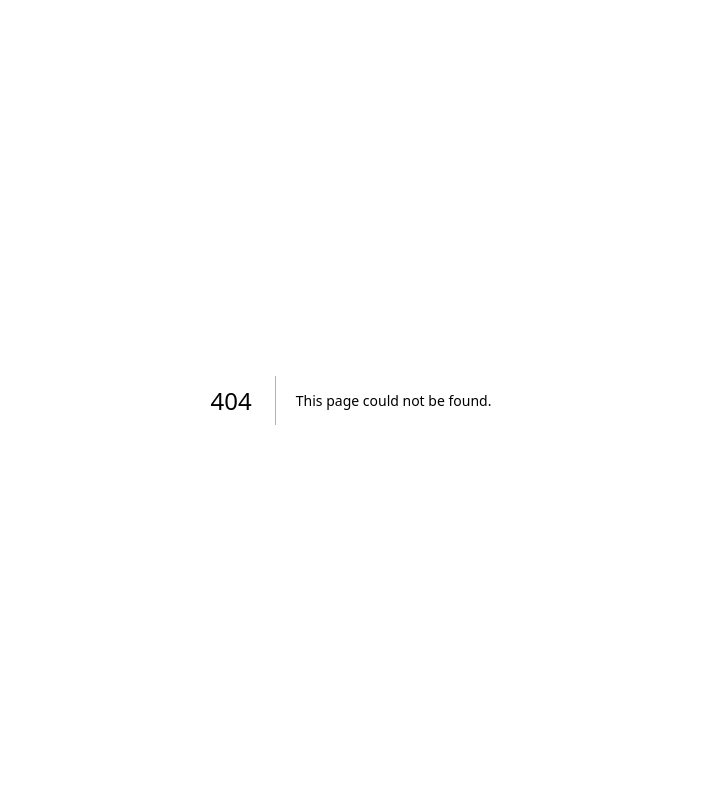
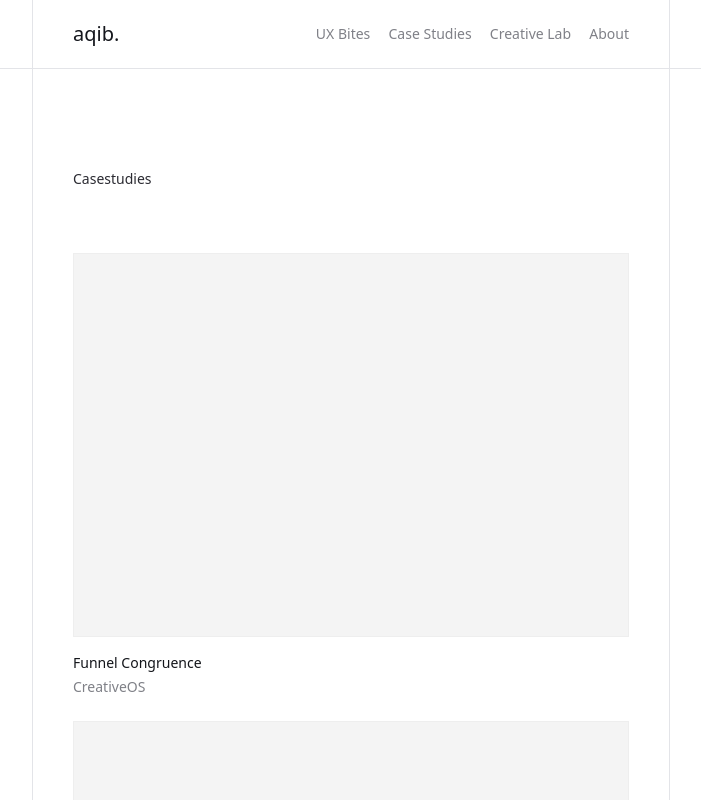
Before and after one commit to devmjkhan-creator/Portfolio, a Next.js app in the folder portfolio/: page /case-studies in a window 1280 px wide. Before the commit this address had no page. Shown: the top 800 px of the page, without its empty margins (289-990 px from the left). Built offline with nearby package versions, Linux system fonts and the light colour scheme.

Commit message:
casestudy page added

```diff
--- /dev/null
+++ b/portfolio/app/case-studies/page.tsx
@@ -0,0 +1,36 @@
+import React from 'react'
+import Navbar from '../components/navbar'
+import Casepagesec from '../sections/casepagesec'
+import Footer from '../components/footer'
+
+const page = () => {
+  return (
+    <>
+    <Navbar/>
+    <div className='w-full min-h-screen relative flex items-center  flex-col bg-[(--color-bg)] font-inter'>
+       <div className='w-full flex items-center justify-center  border-b border-b-(--color-border) '>
+        {/* main container type:Center */}
+        <div className='w-full relative max-w-[39.875em] items-center justify-center  sm:border-r border-r-(--color-border) sm:border-l border-l-(--color-border)  sm:px-10 px-5 sm:pt-25 pt-20 sm:pb-25 pb-25 flex flex-col gap-7.5 sm:gap-25'>
+            <div className='flex flex-col sm:gap-16 gap-10 w-full '>
+                <p className='text-[14px] tracking-[-0.14%] leading-5 text-[#2B2B32]'>Casestudies</p>
+
+
+                {/* block container */}
+               <Casepagesec/>
+
+
+            </div>
+            <p className='text-[#14161B] text-[14px] tracking-[-0.14%] leading-5'>Cooking more...</p>
+
+        </div>
+       </div>
+
+       <Footer/>
+
+    </div>
+
+    </>
+  )
+}
+
+export default page
--- a/portfolio/app/components/ casestudycard.tsx
+++ b/portfolio/app/components/ casestudycard.tsx
@@ -6,7 +6,7 @@ type CaseStudyCardProps = {
 
 const CaseStudyCard = ({ title, client, image }: CaseStudyCardProps) => {
   return (
-    <div className="flex flex-col gap-1 ">
+    <div className="flex flex-col gap-1 font-inter ">
       <div className="w-full sm:h-96 h-60.5 bg-[#f4f4f4] border border-[#eeeeee] overflow-hidden">
         {image && <img src={image} alt={title} className="w-full h-full object-cover" />}
       </div>
--- /dev/null
+++ b/portfolio/app/components/casestudypage.tsx
@@ -0,0 +1,25 @@
+import React from 'react'
+type Casestudypageprops={
+  title : string
+  client : string
+  image?: string
+}
+
+const Casestudypage = ({title,client,image}:Casestudypageprops) => {
+  return (
+        <div className='flex flex-col gap-4 font-inter'>
+
+           <div className='w-full sm:h-96 h-60.5 bg-[#f4f4f4] border border-[#EEEEEE]'>
+             {image && <img src={image} alt={title} className="w-full h-full object-cover" />}
+           </div>
+          <div className='flex flex-col gap-1'>
+                <p className='text-[14px] tracking-[-0.14%] leading-5 text-[#14161B] '>{title}</p>
+                <p className='text-(--color-text-dark) text-[14px] tracking-[-0.14%] leading-5'>{client}</p>
+          </div>
+
+        </div>
+
+  )
+}
+
+export default Casestudypage
--- a/portfolio/app/components/footer.tsx
+++ b/portfolio/app/components/footer.tsx
@@ -11,7 +11,7 @@ const Footer = () => {
   return (
     <>
          {/* block5 */}
-    <div className='w-full  flex items-center justify-center border-b border-b-(--color-border) '>
+    <div className='w-full  flex items-center justify-center border-b border-b-(--color-border) font-inter '>
       <div className='w-full sm:max-w-[39.875em]  h-full sm:border-r border-r-(--color-border)  sm:gap-[40.92px] gap-16 flex flex-col items-center justify-center  sm:border-l border-l-(--color-border) sm:pt-[22vh] pt-[13.70vh] pb-[4vh] sm:px-0 px-5'>
         {/* button */}
         <button className='rounded-4xl  sm:py-10 sm:px-10  py-6 px-10   border-(--color-border) border'><h2 className='font-medium sm:text-[48px] text-[24px] '>Work with me?</h2></button>
@@ -67,7 +67,7 @@ const Footer = () => {
       </div>
     </div>
     {/* block6 */}
-    <div className='w-full  flex items-center justify-center '>
+    <div className='w-full  flex items-center justify-center font-inter'>
       <div className='w-full sm:w-[39.875em] h-full sm:border-r border-r-(--color-border)  sm:border-l border-l-(--color-border) sm:py-10 py-8 items-center flex justify-center'>
         <p className='text-[14px] tracking-[-0.6%] leading-5 text-(--color-text-dark)'>© 2026 Aqib.</p>
       </div>
--- a/portfolio/app/components/navbar.tsx
+++ b/portfolio/app/components/navbar.tsx
@@ -4,7 +4,7 @@ import Link from 'next/link'
 
 const Navbar = () => {
   return (
-    <div className='w-full sm:h-[8.60vh] h-[8vh] bg-[(--color-bg)] relative  top-0  border-b-[#E3E4E8]   border-b flex items-center justify-center z-50'>
+    <div className='w-full sm:h-[8.60vh] h-[8vh] bg-[(--color-bg)] relative  top-0  border-b-[#E3E4E8]   border-b flex items-center justify-center z-50 font-inter'>
         <div className=' relative mx-auto w-full sm:max-w-[39.875em] border-r-[#E3E4E8] border-l-[#E3E4E8]  sm:border-r sm:border-l h-full items-center justify-between flex flex-row px-5 sm:px-10'>
 
                <div>
--- a/portfolio/app/components/uxbites.tsx
+++ b/portfolio/app/components/uxbites.tsx
@@ -7,7 +7,7 @@ type UxbitesProps = {
 
 const Uxbites= ({ text,image }: UxbitesProps) => {
   return (
-     <div className='w-full b gap-6 flex flex-col items-center justify-center'>
+     <div className='w-full b gap-6 flex flex-col items-center justify-center font-inter'>
                 <div className='w-full sm:h-79.75 h-50.25 bg-[#f4f4f4]'>
                     {image && <img src={image} alt="" className="w-full h-full object-cover" />}
                 </div>
--- a/portfolio/app/globals.css
+++ b/portfolio/app/globals.css
@@ -10,3 +10,6 @@
 .font-caveat {
   font-family: var(--font-caveat), cursive;
 }
+body {
+  font-family: var(--font-inter);
+}
--- a/portfolio/app/layout.tsx
+++ b/portfolio/app/layout.tsx
@@ -1,5 +1,5 @@
 import type { Metadata } from "next";
-import { Geist, Geist_Mono, Caveat } from "next/font/google";
+import { Geist, Geist_Mono, Caveat, Inter } from "next/font/google";
 import "./globals.css";
 
 const geistSans = Geist({
@@ -17,6 +17,11 @@ const caveat = Caveat({
   weight: ["400"],
   display: "swap",
   variable: "--font-caveat",
+});
+const inter = Inter({
+  subsets: ["latin"],
+  display: "swap",
+  variable: "--font-inter",
 });
 
 export const metadata: Metadata = {
--- a/portfolio/app/page.tsx
+++ b/portfolio/app/page.tsx
@@ -19,7 +19,7 @@ const page = () => {
   return (
     <>
     <Navbar/>
-  <div className='relative w-full  min-h-screen  flex flex-col bg-[(--color-bg)]'>
+  <div className='relative w-full  min-h-screen  flex flex-col bg-[(--color-bg)] font-inter'>
 
 
     {/* block1 */}
@@ -32,13 +32,13 @@ const page = () => {
          <div className='flex items-center justify-center flex-col gap-4  sm:px-19 px-0'>
           <h1 className="font-caveat text-[#62636a] text-[20px] font-normal tracking-[-0.14%]">Hey, I’m Aqib</h1>
           <p className='text-[16px] tracking-[-0.14%] leading-[155%] text-center '>
-              <span className='block sm:hidden'>
+              <span className='block sm:hidden font-inter'>
                 With 4+ years of experience designing <br />
                B2B SaaS products, I’ve designed <br />
                  experiences across SaaS, fintech, <br />
                 and ERP platforms.
                 </span>
-            <span className='hidden sm:inline'>With 4+ years of experience designing B2B SaaS products, I’ve designed experiences across SaaS, fintech, and ERP platforms.</span>
+            <span className='hidden sm:inline font-inter'>With 4+ years of experience designing B2B SaaS products, I’ve designed experiences across SaaS, fintech, and ERP platforms.</span>
             </p>
          </div>
         </div>
--- /dev/null
+++ b/portfolio/app/sections/casepagesec.tsx
@@ -0,0 +1,24 @@
+import Casestudypage from "../components/casestudypage";
+
+const dummmyData=[
+  {id:1 , title:"Funnel Congruence" , client:"CreativeOS" , image:"" },
+  {id:2 , title:"Funnel Congruence" , client:"CreativeOS" , image:"" },
+]
+
+export default function Casepagesec(){
+  return(
+       <div className="flex flex-col gap-6">
+        {
+          dummmyData.map((item)=>(
+            <Casestudypage
+            key={item.id}
+            title={item.title}
+            client={item.client}
+            image={item.image}
+            />
+          ))
+        }
+       </div>
+
+  )
+}
```
Also changed, not shown: 2 other files (tests, documents, lock files or other folders).
